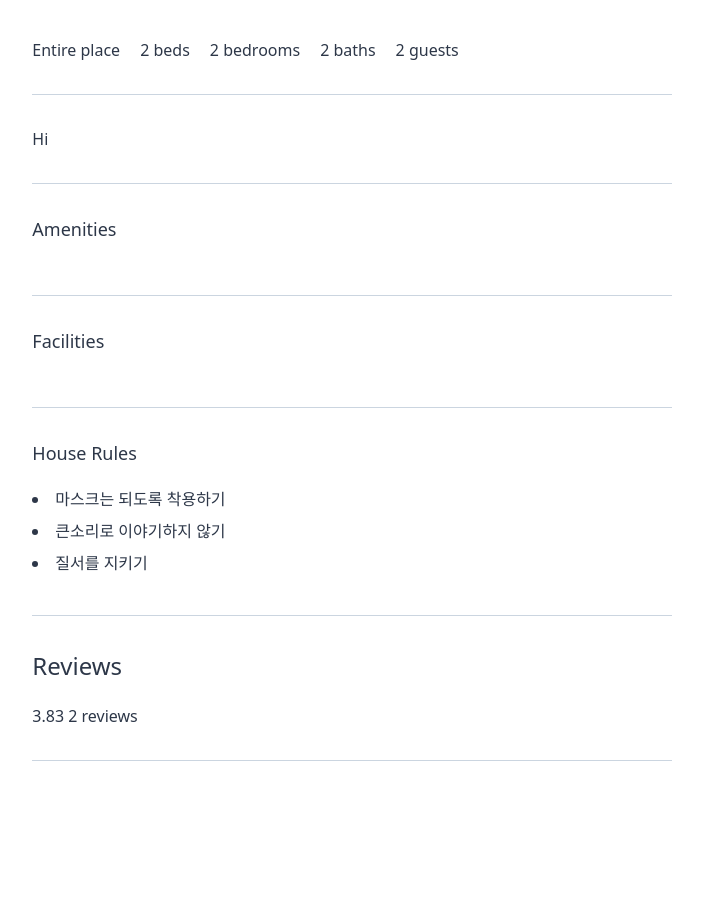
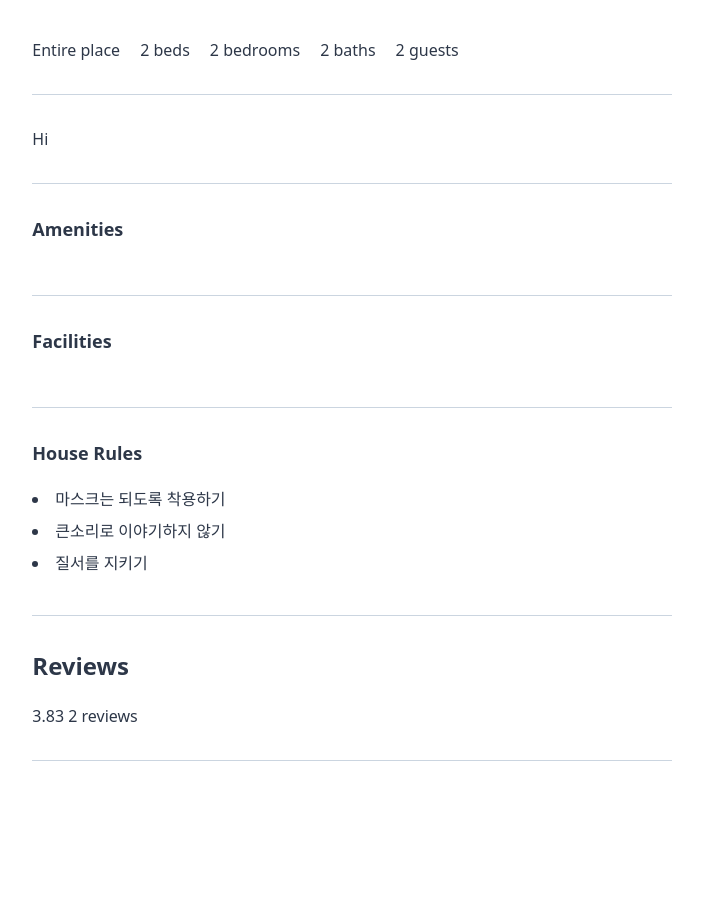
Before and after one commit to ksm0207/Python_django, a Django app: page /rooms/1 in a window 1280 px wide. Shown: the part 838-1762 px from the top of the page, without its empty margins (21-724 px from the left). Run offline with Django 3.2, Linux system fonts and the light colour scheme; data comes from the database, SQL or seed files in the repository; both versions use the stored data as it was after the commit; style sheets or scripts are compiled from the project's sources; parts of the project's set-up code (start-up, migrations or seed data) failed here and were passed over; some libraries are stand-ins or nearby versions.

Commit message:
유형 주석메모
- None

```diff
--- a/templates/rooms/room_detail.html
+++ b/templates/rooms/room_detail.html
@@ -35,6 +35,7 @@
             </div>
     <!--  end of name,city,avatar,host.first_name -->
 
+       <!-- Create Room information type -->
         <div class="flex border-section">
             <span class="mr-5 font-light">{{room.room_type}}</span>
             <span class="mr-5 font-light">{{room.beds}} bed{{room.beds|pluralize}}</span>
@@ -42,35 +43,52 @@
             <span class="mr-5 font-light">{{room.baths}} bath{{room.baths|pluralize}}</span>
             <span class="mr-5 font-light">{{room.guests}} guest{{room.guests|pluralize}}</span>
         </div>
+        <!-- end of Room information type -->
 
+        <!-- Create Room description -->
         <p class="border-section">
             {{room.description}}
         </p>
+        <!-- end of Room description -->
+
+        <!-- Create Amenities -->
         <div class="border-section">
-            <h4 class="font-medium text-lg mb-5">Amenities</h4>
+            <h4 class="font-bold text-lg mb-5">Amenities</h4>
             {% for a in room.amenities.all %}
                 <li class="mb-2">{{a}}</li>
             {% endfor %}
         </div>
+        <!-- end of Amenities -->
+
+        <!-- Create Facilities -->
         <div class="border-section">
-            <h4 class="font-medium text-lg mb-5">Facilities</h4>
+            <h4 class="font-bold text-lg mb-5">Facilities</h4>
             {% for a in room.facilities.all %}
                 <li class="mb-2">{{a}}</li>
             {% endfor %}
         </div>
+         <!-- end of Facilities -->
+
+        <!-- Create House Rules -->
         <div class="border-section">
-            <h4 class="font-medium text-lg mb-5">House Rules</h4>
+            <h4 class="font-bold text-lg mb-5">House Rules</h4>
             {% for a in room.house_rules.all %}
                 <li class="mb-2">{{a}}</li>
             {% endfor %}
         </div>
+        <!-- end of House Rules -->
+
+        <!-- Create Reviews -->
         <div class="border-section">
-            <h4 class="font-medium text-2xl mb-5">Reviews</h4>
+            <h4 class="font-bold text-2xl mb-5">Reviews</h4>
             <div>
                 {{room.total_rating}} {{room.reviews.count}} review{{room.reviews.count|pluralize}}
             </div>
-          </div>
         </div>
+        <!-- end of Reviews -->
+
+        </div>
+
        <!-- ★ Room-wide information width -->
        <div class="w-1/3"></div>
        <!-- end of Room-wide information width -->
```
Also changed, not shown: db.sqlite3.
